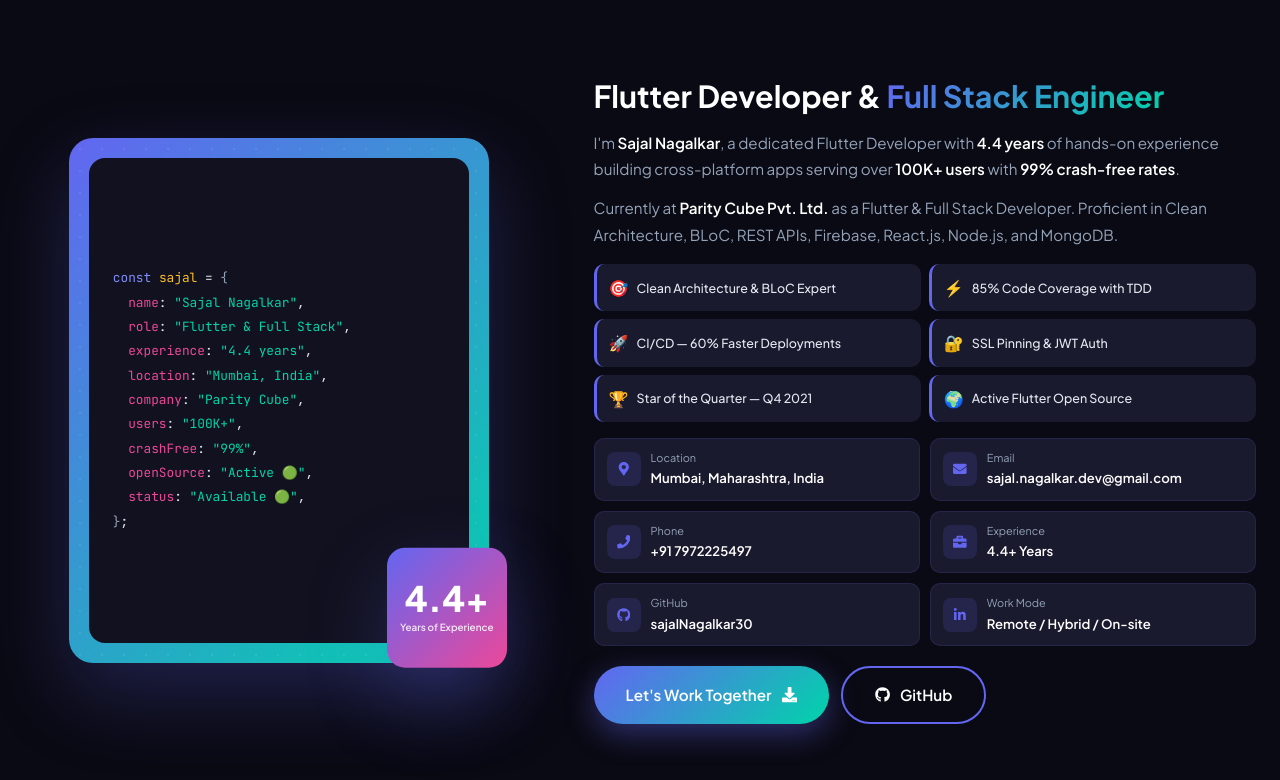
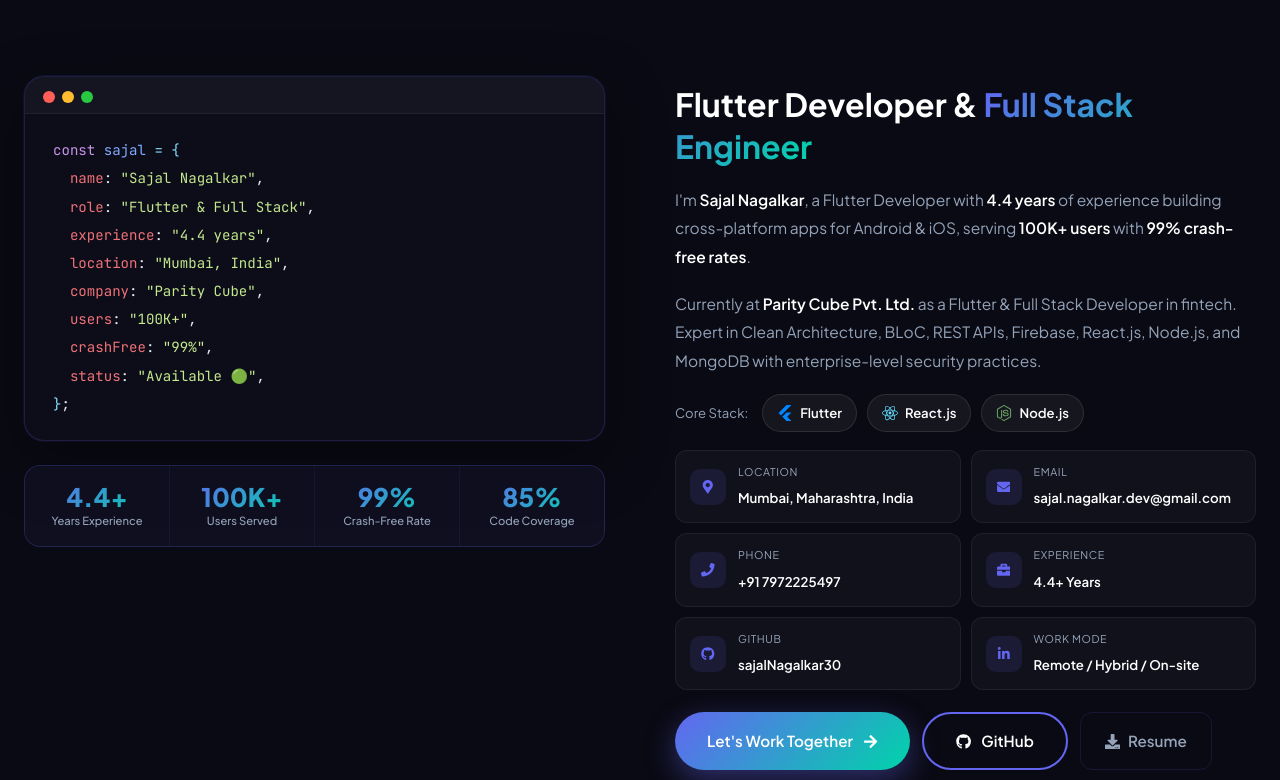
Before and after one commit to sajalNagalkar30/PersonalPortfolio, a React (Create React App) app in the folder sajal-portfolio/: page / in a window 1280 px wide. Shown: the part 1080-1860 px from the top of the page. Built offline with nearby package versions, Linux system fonts and the light colour scheme.

Commit message:
Redesign About section with code card, stats row and fix Resume button navigation

```diff
--- a/sajal-portfolio/src/components/About.jsx
+++ b/sajal-portfolio/src/components/About.jsx
@@ -1,18 +1,25 @@
 import React from 'react';
+import { Link } from 'react-router-dom';
 import {
   FaMapMarkerAlt, FaEnvelope, FaPhone,
   FaBriefcase, FaGithub, FaDownload, FaLinkedinIn,
+  FaArrowRight,
 } from 'react-icons/fa';
+import { SiFlutter, SiReact, SiNodedotjs } from 'react-icons/si';
 import { personalInfo } from '../data/personalInfo';
 
 const About = () => {
-  const highlights = [
-    { icon: '🎯', text: 'Clean Architecture & BLoC Expert' },
-    { icon: '⚡', text: '85% Code Coverage with TDD' },
-    { icon: '🚀', text: 'CI/CD — 60% Faster Deployments' },
-    { icon: '🔐', text: 'SSL Pinning & JWT Auth' },
-    { icon: '🏆', text: 'Star of the Quarter — Q4 2021' },
-    { icon: '🌍', text: 'Active Flutter Open Source' },
+  const stats = [
+    { number: '4.4+', label: 'Years Experience' },
+    { number: '100K+', label: 'Users Served' },
+    { number: '99%', label: 'Crash-Free Rate' },
+    { number: '85%', label: 'Code Coverage' },
+  ];
+
+  const techStack = [
+    { icon: <SiFlutter />, name: 'Flutter', color: '#0285FE' },
+    { icon: <SiReact />, name: 'React.js', color: '#61DAFB' },
+    { icon: <SiNodedotjs />, name: 'Node.js', color: '#68A063' },
   ];
 
   const details = [
@@ -29,23 +36,20 @@
       <div className="container">
         <div className="section-header">
           <span className="section-subtitle">Get To Know</span>
-          <h2 className="section-title">
-            About <span>Me</span>
-          </h2>
+          <h2 className="section-title">About <span>Me</span></h2>
         </div>
 
         <div className="about-grid">
-          <div className="about-image-section">
-            <div className="about-image-container">
-              <div className="about-image-box">
-                <div className="about-pattern"></div>
-                <div className="about-inner-box">
+
+          {/* LEFT */}
+          <div className="about-left">
+            {/* Code card */}
+            <div className="about-code-card">
+              <div className="about-code-dots">
+                <span></span><span></span><span></span>
+              </div>
               <div className="about-code-block">
-                    <span className="code-line">
-                      <span className="code-keyword">const</span>{' '}
-                      <span className="code-var">sajal</span> ={' '}
-                      <span className="code-bracket">{'{'}</span>
-                    </span>
+                <span className="code-line"><span className="code-keyword">const</span> <span className="code-var">sajal</span> <span className="code-bracket">= {'{'}</span></span>
                 <span className="code-line">&nbsp;&nbsp;<span className="code-property">name</span>: <span className="code-string">"Sajal Nagalkar"</span>,</span>
                 <span className="code-line">&nbsp;&nbsp;<span className="code-property">role</span>: <span className="code-string">"Flutter & Full Stack"</span>,</span>
                 <span className="code-line">&nbsp;&nbsp;<span className="code-property">experience</span>: <span className="code-string">"4.4 years"</span>,</span>
@@ -53,49 +57,56 @@
                 <span className="code-line">&nbsp;&nbsp;<span className="code-property">company</span>: <span className="code-string">"Parity Cube"</span>,</span>
                 <span className="code-line">&nbsp;&nbsp;<span className="code-property">users</span>: <span className="code-string">"100K+"</span>,</span>
                 <span className="code-line">&nbsp;&nbsp;<span className="code-property">crashFree</span>: <span className="code-string">"99%"</span>,</span>
-                    <span className="code-line">&nbsp;&nbsp;<span className="code-property">openSource</span>: <span className="code-string">"Active 🟢"</span>,</span>
                 <span className="code-line">&nbsp;&nbsp;<span className="code-property">status</span>: <span className="code-string">"Available 🟢"</span>,</span>
                 <span className="code-line"><span className="code-bracket">{'}'}</span>;</span>
               </div>
             </div>
+
+            {/* Stats row */}
+            <div className="about-stats-row">
+              {stats.map((s, i) => (
+                <div className="about-stat" key={i}>
+                  <span className="about-stat-number">{s.number}</span>
+                  <span className="about-stat-label">{s.label}</span>
                 </div>
-              <div className="experience-badge">
-                <span className="number">{personalInfo.stats.yearsExperience}+</span>
-                <span className="text">Years of Experience</span>
-              </div>
+              ))}
             </div>
           </div>
 
-          <div className="about-content">
-            <h3>Flutter Developer &amp; <span className="highlight">Full Stack Engineer</span></h3>
+          {/* RIGHT */}
+          <div className="about-right">
+            <h3>Flutter Developer & <span className="highlight">Full Stack Engineer</span></h3>
 
             <p className="about-text">
-              I'm <strong>{personalInfo.name}</strong>, a dedicated Flutter Developer with{' '}
-              <strong>{personalInfo.stats.yearsExperience} years</strong> of hands-on experience
-              building cross-platform apps serving over{' '}
+              I'm <strong>{personalInfo.name}</strong>, a Flutter Developer with{' '}
+              <strong>{personalInfo.stats.yearsExperience} years</strong> of experience building
+              cross-platform apps for Android & iOS, serving{' '}
               <strong>{personalInfo.stats.activeUsers} users</strong> with{' '}
               <strong>{personalInfo.stats.crashFreeRate} crash-free rates</strong>.
             </p>
 
             <p className="about-text">
-              Currently at <strong>Parity Cube Pvt. Ltd.</strong> as a Flutter & Full Stack Developer.
-              Proficient in Clean Architecture, BLoC, REST APIs, Firebase, React.js, Node.js, and MongoDB.
+              Currently at <strong>Parity Cube Pvt. Ltd.</strong> as a Flutter & Full Stack Developer
+              in fintech. Expert in Clean Architecture, BLoC, REST APIs, Firebase, React.js, Node.js,
+              and MongoDB with enterprise-level security practices.
             </p>
 
-            <div className="about-highlights">
-              {highlights.map((item, idx) => (
-                <div className="highlight-item" key={idx}>
-                  <span className="highlight-icon">{item.icon}</span>
-                  <span>{item.text}</span>
-                </div>
+            {/* Tech Stack */}
+            <div className="about-tech-row">
+              <span className="about-tech-label">Core Stack:</span>
+              {techStack.map((t, i) => (
+                <span className="about-tech-chip" key={i} style={{ '--chip-color': t.color }}>
+                  {t.icon} {t.name}
+                </span>
               ))}
             </div>
 
+            {/* Details grid */}
             <div className="about-details">
               {details.map((item, idx) => (
                 <div className="about-detail-item" key={idx}>
-                  <div className="icon">{item.icon}</div>
-                  <div className="info">
+                  <div className="about-detail-icon">{item.icon}</div>
+                  <div className="about-detail-info">
                     <label>{item.label}</label>
                     <span>{item.value}</span>
                   </div>
@@ -105,11 +116,14 @@
 
             <div className="about-buttons">
               <a href="#contact" className="btn btn-primary">
-                Let's Work Together <FaDownload />
+                Let's Work Together <FaArrowRight />
               </a>
               <a href={personalInfo.github} target="_blank" rel="noreferrer" className="btn btn-secondary">
                 <FaGithub /> GitHub
               </a>
+              <Link to="/resume" className="btn btn-outline">
+                <FaDownload /> Resume
+              </Link>
             </div>
           </div>
         </div>
--- a/sajal-portfolio/src/styles/about.css
+++ b/sajal-portfolio/src/styles/about.css
@@ -1,229 +1,257 @@
 .about-grid {
   display: grid;
-  grid-template-columns: 1fr 1.3fr;
-  gap: 60px;
-  align-items: center;
+  grid-template-columns: 1fr 1fr;
+  gap: 70px;
+  align-items: start;
 }
 
-.about-image-section {
+/* ── LEFT ── */
+.about-left {
   display: flex;
-  justify-content: center;
+  flex-direction: column;
+  gap: 24px;
 }
 
-.about-image-container {
-  width: 100%;
-  max-width: 420px;
-  position: relative;
+.about-code-card {
+  background: #0d0d1a;
+  border: 1px solid rgba(99,102,241,0.2);
+  border-radius: 20px;
+  overflow: hidden;
+  box-shadow: 0 20px 60px rgba(0,0,0,0.4), 0 0 0 1px rgba(99,102,241,0.1);
 }
 
-.about-image-box {
-  width: 100%;
-  aspect-ratio: 4/5;
-  background: var(--gradient-1);
-  border-radius: 24px;
-  position: relative;
-  overflow: hidden;
-  box-shadow: var(--shadow-lg);
+.about-code-dots {
+  display: flex;
+  gap: 7px;
+  padding: 14px 18px 10px;
+  background: rgba(255,255,255,0.03);
+  border-bottom: 1px solid rgba(255,255,255,0.05);
 }
 
-.about-pattern {
-  position: absolute;
-  inset: 0;
-  background-image: radial-gradient(circle, rgba(255,255,255,0.08) 1px, transparent 1px);
-  background-size: 22px 22px;
+.about-code-dots span {
+  width: 12px;
+  height: 12px;
+  border-radius: 50%;
 }
 
-.about-inner-box {
-  position: absolute;
-  inset: 20px;
-  background: var(--dark-2);
-  border-radius: 16px;
-  display: flex;
-  align-items: center;
-  justify-content: center;
-  padding: 20px 24px;
+.about-code-dots span:nth-child(1) { background: #ff5f57; }
+.about-code-dots span:nth-child(2) { background: #febc2e; }
+.about-code-dots span:nth-child(3) { background: #28c840; }
+
+.about-code-block {
+  font-family: 'JetBrains Mono', 'Fira Code', monospace;
+  font-size: 0.88rem;
+  line-height: 2;
+  padding: 22px 28px;
 }
 
-.about-code-block {
-  font-family: 'JetBrains Mono', monospace;
-  font-size: 0.8rem;
-  width: 100%;
-  line-height: 1.9;
+.code-line    { display: block; }
+.code-keyword { color: #c792ea; }
+.code-var     { color: #82aaff; }
+.code-string  { color: #c3e88d; }
+.code-property{ color: #f07178; }
+.code-bracket { color: #89ddff; }
+
+/* Stats row */
+.about-stats-row {
+  display: grid;
+  grid-template-columns: repeat(4, 1fr);
+  gap: 1px;
+  background: rgba(99,102,241,0.15);
+  border-radius: 16px;
+  overflow: hidden;
+  border: 1px solid rgba(99,102,241,0.15);
 }
 
-.code-line { display: block; }
-.code-keyword  { color: var(--primary-light); }
-.code-var      { color: #fbbf24; }
-.code-string   { color: var(--secondary); }
-.code-property { color: #ec4899; }
-.code-bracket  { color: var(--text-secondary); }
-
-.experience-badge {
-  position: absolute;
-  bottom: -18px;
-  right: -18px;
-  width: 120px;
-  height: 120px;
-  background: var(--gradient-2);
-  border-radius: 18px;
+.about-stat {
+  background: rgba(13,13,26,0.8);
+  padding: 18px 12px;
+  text-align: center;
   display: flex;
   flex-direction: column;
-  align-items: center;
-  justify-content: center;
-  box-shadow: var(--shadow-lg);
-  transform: rotate(6deg);
-  animation: float 5s ease-in-out infinite;
+  gap: 4px;
+  transition: background 0.3s;
 }
 
-.experience-badge .number {
-  font-size: 2.2rem;
+.about-stat:hover { background: rgba(99,102,241,0.1); }
+
+.about-stat-number {
+  font-size: 1.6rem;
   font-weight: 800;
-  color: var(--white);
+  background: var(--gradient-1);
+  -webkit-background-clip: text;
+  background-clip: text;
+  -webkit-text-fill-color: transparent;
   line-height: 1;
 }
 
-.experience-badge .text {
-  font-size: 0.62rem;
-  color: rgba(255,255,255,0.85);
-  text-align: center;
-  font-weight: 600;
-  padding: 0 6px;
-  margin-top: 4px;
+.about-stat-label {
+  font-size: 0.7rem;
+  color: var(--text-secondary);
+  font-weight: 500;
+  line-height: 1.3;
 }
 
-/* Right side content */
-.about-content h3 {
-  font-size: 1.9rem;
+/* ── RIGHT ── */
+.about-right {
+  display: flex;
+  flex-direction: column;
+  gap: 18px;
+  padding-top: 8px;
+}
+
+.about-right h3 {
+  font-size: 2rem;
   font-weight: 700;
   color: var(--white);
-  margin-bottom: 14px;
   line-height: 1.3;
 }
 
 .about-text {
   color: var(--text-secondary);
-  margin-bottom: 12px;
-  line-height: 1.75;
-  font-size: 0.95rem;
+  line-height: 1.85;
+  font-size: 0.97rem;
 }
 
 .about-text strong { color: var(--white); font-weight: 600; }
 
-.about-highlights {
-  display: grid;
-  grid-template-columns: 1fr 1fr;
-  gap: 8px;
-  margin: 16px 0;
+/* Tech chips */
+.about-tech-row {
+  display: flex;
+  align-items: center;
+  flex-wrap: wrap;
+  gap: 10px;
 }
 
-.highlight-item {
-  display: flex;
+.about-tech-label {
+  font-size: 0.82rem;
+  color: var(--text-secondary);
+  margin-right: 4px;
+}
+
+.about-tech-chip {
+  display: inline-flex;
   align-items: center;
-  gap: 8px;
-  padding: 10px 12px;
-  background: var(--dark-3);
-  border-radius: 10px;
-  border-left: 3px solid var(--primary);
+  gap: 7px;
+  padding: 7px 14px;
+  border-radius: 50px;
+  font-size: 0.82rem;
+  font-weight: 600;
+  color: var(--white);
+  background: rgba(255,255,255,0.05);
+  border: 1px solid rgba(255,255,255,0.1);
   transition: all 0.3s ease;
 }
 
-.highlight-item:hover {
-  background: var(--dark-4);
-  transform: translateX(3px);
+.about-tech-chip svg {
+  font-size: 1rem;
+  color: var(--chip-color, #fff);
 }
 
-.highlight-icon { font-size: 1rem; flex-shrink: 0; }
-
-.highlight-item span:last-child {
-  color: var(--text);
-  font-size: 0.78rem;
-  font-weight: 500;
-  line-height: 1.3;
+.about-tech-chip:hover {
+  background: rgba(255,255,255,0.1);
+  transform: translateY(-2px);
+  border-color: var(--chip-color, rgba(255,255,255,0.2));
+  box-shadow: 0 4px 20px rgba(0,0,0,0.3);
 }
 
+/* Details */
 .about-details {
   display: grid;
   grid-template-columns: 1fr 1fr;
   gap: 10px;
-  margin: 16px 0;
 }
 
 .about-detail-item {
   display: flex;
   align-items: center;
-  gap: 10px;
-  padding: 10px 12px;
-  background: var(--dark-3);
-  border-radius: 10px;
-  border: 1px solid var(--border-color);
+  gap: 12px;
+  padding: 12px 14px;
+  background: rgba(255,255,255,0.03);
+  border-radius: 12px;
+  border: 1px solid rgba(255,255,255,0.06);
+  transition: all 0.3s ease;
 }
 
-.about-detail-item .icon {
-  width: 34px;
-  height: 34px;
-  background: rgba(99,102,241,0.15);
-  border-radius: 8px;
+.about-detail-item:hover {
+  background: rgba(99,102,241,0.08);
+  border-color: rgba(99,102,241,0.2);
+  transform: translateX(4px);
+}
+
+.about-detail-icon {
+  width: 36px;
+  height: 36px;
+  background: rgba(99,102,241,0.12);
+  border-radius: 10px;
   display: flex;
   align-items: center;
   justify-content: center;
   color: var(--primary);
+  font-size: 0.85rem;
   flex-shrink: 0;
-  font-size: 0.85rem;
 }
 
-.about-detail-item .info { min-width: 0; }
-
-.about-detail-item .info label {
-  font-size: 0.68rem;
+.about-detail-info label {
+  font-size: 0.67rem;
   color: var(--text-secondary);
   display: block;
+  text-transform: uppercase;
+  letter-spacing: 0.6px;
+  margin-bottom: 2px;
 }
 
-.about-detail-item .info span {
-  font-size: 0.82rem;
+.about-detail-info span {
+  font-size: 0.83rem;
   color: var(--white);
   font-weight: 600;
-  white-space: nowrap;
-  overflow: hidden;
-  text-overflow: ellipsis;
-  display: block;
+  word-break: break-word;
 }
 
+/* Buttons */
 .about-buttons {
   display: flex;
   gap: 12px;
-  margin-top: 20px;
   flex-wrap: wrap;
+  padding-top: 4px;
 }
 
+.btn-outline {
+  display: inline-flex;
+  align-items: center;
+  gap: 8px;
+  padding: 12px 24px;
+  border-radius: 12px;
+  font-size: 0.95rem;
+  font-weight: 600;
+  text-decoration: none;
+  transition: all 0.3s ease;
+  background: transparent;
+  color: var(--text-secondary);
+  border: 1px solid var(--border-color);
+}
+
+.btn-outline:hover {
+  color: var(--white);
+  border-color: var(--primary);
+  background: rgba(99,102,241,0.1);
+}
+
+/* Responsive */
 @media (max-width: 1024px) {
   .about-grid {
     grid-template-columns: 1fr;
     gap: 40px;
   }
-
-  .about-image-container { max-width: 380px; }
-
-  .about-content h3 { font-size: 1.6rem; }
-
-  .about-highlights { grid-template-columns: 1fr 1fr; }
-
+  .about-right h3 { font-size: 1.7rem; }
+  .about-stats-row { grid-template-columns: repeat(4, 1fr); }
   .about-buttons { justify-content: center; }
 }
 
 @media (max-width: 600px) {
-  .about-highlights { grid-template-columns: 1fr; }
-
+  .about-stats-row { grid-template-columns: repeat(2, 1fr); }
   .about-details { grid-template-columns: 1fr; }
-
-  .about-image-container { max-width: 320px; }
-
-  .about-code-block { font-size: 0.72rem; }
-
-  .experience-badge {
-    width: 100px; height: 100px;
-    bottom: -14px; right: -14px;
-  }
-
-  .experience-badge .number { font-size: 1.8rem; }
+  .about-code-block { font-size: 0.78rem; padding: 16px 18px; }
+  .about-right h3 { font-size: 1.5rem; }
+  .about-tech-row { justify-content: center; }
 }
```
Lines whose indentation alone changed are shown as unchanged.
